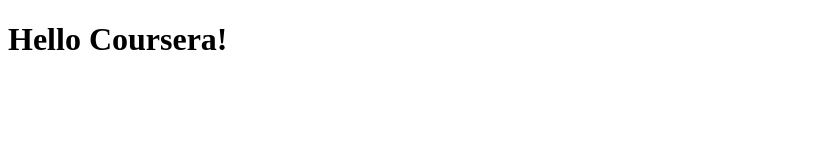
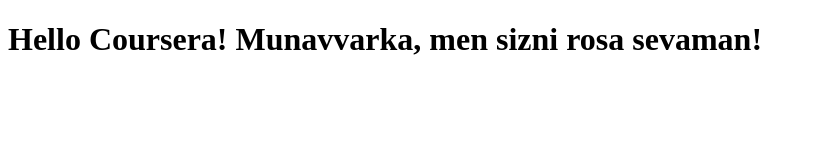
Before and after one commit to aviator9292/My-own-coursera-assignments, a plain HTML site: page site/index.html in a window 1280 px wide. Shown: the whole page, without its empty margins (0-815 px from the left). Drawn offline with Linux system fonts and the light colour scheme.

Commit message:
Small addition to our page content

```diff
--- a/site/index.html
+++ b/site/index.html
@@ -4,6 +4,6 @@
 	<title>Hello Coursera!</title>
 </head>
 <body>
-<h1>Hello Coursera!</h1>
+<h1>Hello Coursera! Munavvarka, men sizni rosa sevaman!</h1>
 </body>
 </html>
```
